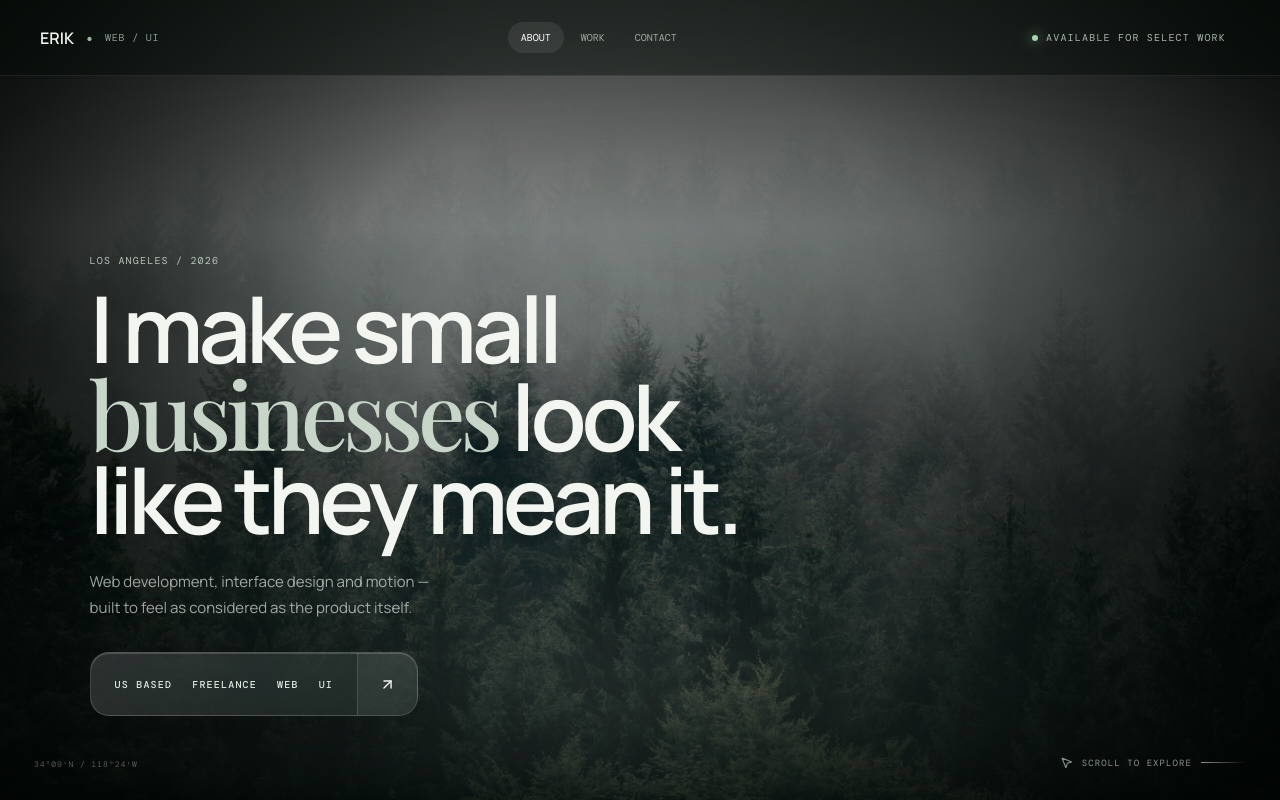
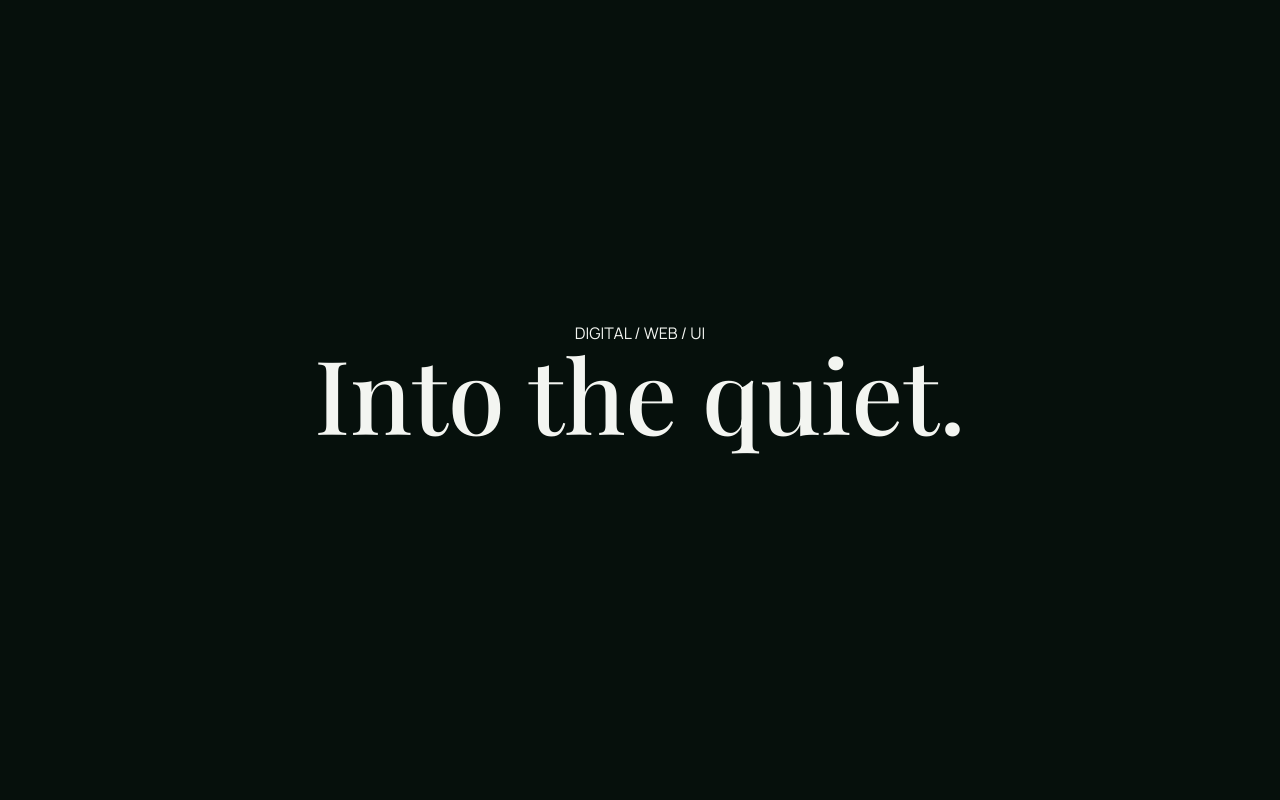
Before and after one commit to b-1-o/forest, a React (Vite) app: page / in a window 1280 px wide. Shown: the top 800 px of the page. Built offline with nearby package versions, Linux system fonts and the light colour scheme; a web font is replaced by a local one.

Commit message:
Transform portfolio into immersive forest experience

```diff
--- a/src/App.tsx
+++ b/src/App.tsx
@@ -1,182 +1,175 @@
 import { useEffect, useRef, useState } from 'react'
 import type { CSSProperties } from 'react'
-import { AnimatePresence, motion, useMotionValue, useSpring, useTransform } from 'framer-motion'
-import { ArrowUpRight, Code2, Layers3, Mail, MousePointer2, Sparkles } from 'lucide-react'
+import { motion, useMotionValue, useSpring, useTransform } from 'framer-motion'
+import { ArrowDown, ArrowUpRight, Code2, Layers3, Mail, Sparkles } from 'lucide-react'
 import forestImage from '../assets/main wp.jpg'
 import './styles.css'
 
-const projects = [
-  { n: '01', title: 'Digital interfaces', text: 'Responsive websites with clear hierarchy, precise motion and a visual language built around the brand.', tags: ['React', 'TypeScript', 'UI'] },
-  { n: '02', title: 'Royal Touch', text: 'A dark, premium mobile-wash experience designed around trust, service and fast conversion.', tags: ['Web', 'UX', 'Business'] },
-  { n: '03', title: 'Experiments', text: 'Small products, interaction studies and technical ideas built to understand how digital things actually work.', tags: ['Lab', 'Motion', 'Code'] },
+const navItems = ['about', 'services', 'stack', 'work', 'learning', 'contact'] as const
+
+const services = [
+  ['01', 'Web development', 'Fast, responsive websites built around the way a business actually works.'],
+  ['02', 'UI / UX', 'Clear interfaces, visual hierarchy and interaction details that make products easier to use.'],
+  ['03', 'Motion & interaction', 'Purposeful transitions, scroll effects and micro-interactions without unnecessary weight.'],
+  ['04', 'Business websites', 'Focused landing pages and digital experiences designed to communicate value quickly.'],
 ]
 
-const navItems = ['about', 'work', 'contact'] as const
+const stack = [
+  { group: 'FRONTEND', items: ['React', 'TypeScript', 'JavaScript', 'HTML / CSS', 'Vite'] },
+  { group: 'TOOLS', items: ['Git', 'GitHub', 'Linux', 'Figma'] },
+  { group: 'CURRENTLY LEARNING', items: ['Three.js', 'WebGL', 'ASM', 'Advanced animation'] },
+]
+
+const projects = [
+  { n: '01', title: 'Royal Touch', type: 'Business / Web', text: 'A premium mobile automotive service experience built around trust, clarity and conversion.' },
+  { n: '02', title: 'Digital interfaces', type: 'UI / Development', text: 'Responsive interfaces with strong hierarchy, restrained motion and a visual system built around the product.' },
+  { n: '03', title: 'Experiments', type: 'Lab / Interaction', text: 'Small technical experiments exploring browsers, interfaces, animation, Linux and the way digital systems work.' },
+]
+
+function Reveal({ children, className = '', delay = 0 }: { children: React.ReactNode; className?: string; delay?: number }) {
+  return (
+    <motion.div className={className} initial={{ opacity: 0, y: 55, filter: 'blur(10px)' }} whileInView={{ opacity: 1, y: 0, filter: 'blur(0px)' }} viewport={{ once: true, margin: '-12% 0px' }} transition={{ duration: 0.9, delay, ease: [0.16, 1, 0.3, 1] }}>
+      {children}
+    </motion.div>
+  )
+}
 
 function App() {
   const [intro, setIntro] = useState(true)
-  const [entered, setEntered] = useState(false)
   const [active, setActive] = useState('home')
   const [mouse, setMouse] = useState({ x: 50, y: 50 })
-  const [heroReady, setHeroReady] = useState(false)
-  const heroRef = useRef<HTMLElement>(null)
+  const [scrollY, setScrollY] = useState(0)
+  const scrollRef = useRef(0)
   const mx = useMotionValue(0)
   const my = useMotionValue(0)
-  const sx = useSpring(mx, { stiffness: 65, damping: 24, mass: 0.8 })
-  const sy = useSpring(my, { stiffness: 65, damping: 24, mass: 0.8 })
-  const forestX = useTransform(sx, [-0.5, 0.5], [-16, 16])
-  const forestY = useTransform(sy, [-0.5, 0.5], [-9, 9])
+  const sx = useSpring(mx, { stiffness: 55, damping: 25, mass: 0.9 })
+  const sy = useSpring(my, { stiffness: 55, damping: 25, mass: 0.9 })
+  const forestX = useTransform(sx, [-0.5, 0.5], [-18, 18])
+  const forestY = useTransform(sy, [-0.5, 0.5], [-10, 10])
+  const forestScroll = useTransform(() => -Math.min(scrollRef.current * 0.12, 850))
+  const midScroll = useTransform(() => -Math.min(scrollRef.current * 0.24, 1550))
+  const fogScroll = useTransform(() => -Math.min(scrollRef.current * 0.42, 2600))
 
   useEffect(() => {
+    const timer = window.setTimeout(() => setIntro(false), 2700)
+    return () => window.clearTimeout(timer)
+  }, [])
+
+  useEffect(() => {
+    let raf = 0
     const move = (event: MouseEvent) => {
-      const x = event.clientX / window.innerWidth - 0.5
-      const y = event.clientY / window.innerHeight - 0.5
-      mx.set(x)
-      my.set(y)
+      mx.set(event.clientX / window.innerWidth - 0.5)
+      my.set(event.clientY / window.innerHeight - 0.5)
       setMouse({ x: event.clientX, y: event.clientY })
     }
-
-    const updateActive = () => {
+    const scroll = () => {
+      scrollRef.current = window.scrollY
+      if (!raf) raf = requestAnimationFrame(() => { setScrollY(scrollRef.current); raf = 0 })
       const sections = ['home', ...navItems]
       const current = sections.find((id) => {
         const element = document.getElementById(id)
         if (!element) return false
         const rect = element.getBoundingClientRect()
-        return rect.top <= window.innerHeight * 0.35 && rect.bottom >= window.innerHeight * 0.35
+        return rect.top <= window.innerHeight * 0.32 && rect.bottom >= window.innerHeight * 0.32
       })
       if (current) setActive(current)
     }
-
     window.addEventListener('mousemove', move, { passive: true })
-    window.addEventListener('scroll', updateActive, { passive: true })
-    updateActive()
-    return () => {
-      window.removeEventListener('mousemove', move)
-      window.removeEventListener('scroll', updateActive)
-    }
+    window.addEventListener('scroll', scroll, { passive: true })
+    return () => { window.removeEventListener('mousemove', move); window.removeEventListener('scroll', scroll); cancelAnimationFrame(raf) }
   }, [mx, my])
-
-  useEffect(() => {
-    const introTimer = window.setTimeout(() => setIntro(false), 3100)
-    const readyTimer = window.setTimeout(() => setHeroReady(true), 4050)
-    return () => {
-      window.clearTimeout(introTimer)
-      window.clearTimeout(readyTimer)
-    }
-  }, [])
 
   const goTo = (id: string) => {
     setActive(id)
     document.getElementById(id)?.scrollIntoView({ behavior: 'smooth', block: 'start' })
   }
 
-  const enter = () => {
-    setEntered(true)
-    window.setTimeout(() => goTo('about'), 750)
-  }
-
   return (
     <div className="site" style={{ '--mouse-x': `${mouse.x}px`, '--mouse-y': `${mouse.y}px` } as CSSProperties}>
-      <div className="aurora" aria-hidden="true" />
+      <a className="skip" href="#about">Skip to content</a>
+      <div className="intro" data-hidden={!intro} aria-hidden={!intro}>
+        <motion.div initial={{ opacity: 0 }} animate={{ opacity: 1 }} transition={{ duration: 0.5 }} className="intro-inner">
+          <span className="intro-overline">DIGITAL / WEB / UI</span>
+          <h1>Into the quiet.</h1>
+          <div className="intro-progress"><motion.i initial={{ scaleX: 0 }} animate={{ scaleX: 1 }} transition={{ duration: 2.2, ease: [0.16, 1, 0.3, 1] }} /></div>
+        </motion.div>
+      </div>
 
-      <AnimatePresence>
-        {intro && (
-          <motion.div className="intro" initial={{ opacity: 1 }} exit={{ opacity: 0, scale: 1.025, filter: 'blur(8px)' }} transition={{ duration: 0.9, ease: [0.22, 1, 0.36, 1] }}>
-            <div className="intro-mark" aria-hidden="true"><span /></div>
-            <motion.p initial={{ opacity: 0, y: 10 }} animate={{ opacity: 1, y: 0 }} transition={{ delay: 0.25, duration: 0.7 }}>
-              ERIK / DIGITAL DESIGN &amp; DEVELOPMENT
-            </motion.p>
-            <motion.h1 initial={{ opacity: 0, y: 22, filter: 'blur(16px)' }} animate={{ opacity: 1, y: 0, filter: 'blur(0)' }} transition={{ delay: 0.45, duration: 1.05, ease: [0.16, 1, 0.3, 1] }}>
-              Into the quiet.
-            </motion.h1>
-            <div className="loader" aria-hidden="true"><motion.span initial={{ scaleX: 0 }} animate={{ scaleX: 1 }} transition={{ duration: 2.45, ease: [0.16, 1, 0.3, 1] }} /></div>
-          </motion.div>
-        )}
-      </AnimatePresence>
+      <div className="world" aria-hidden="true">
+        <motion.div className="world-image world-back" style={{ x: forestX, y: forestY, translateY: forestScroll }}><img src={forestImage} alt="" /></motion.div>
+        <motion.div className="world-image world-mid" style={{ x: useTransform(sx, [-0.5, 0.5], [-30, 30]), y: midScroll }}><img src={forestImage} alt="" /></motion.div>
+        <div className="world-atmosphere" />
+        <motion.div className="world-fog" style={{ y: fogScroll }} />
+        <div className="world-vignette" />
+        <div className="world-cursor" style={{ left: mouse.x, top: mouse.y }} />
+      </div>
 
-      <header className="nav">
-        <button className="brand" onClick={() => goTo('home')} aria-label="Go to home"><span>ERIK</span><i>•</i><small>WEB / UI</small></button>
+      <header className={`nav ${scrollY > 80 ? 'nav-scrolled' : ''}`}>
+        <button className="brand" onClick={() => goTo('home')} aria-label="Go to top"><span>●</span><small>WEB / UI</small></button>
         <nav aria-label="Primary navigation">
           {navItems.map((item) => <button key={item} className={active === item ? 'active' : ''} onClick={() => goTo(item)}>{item}</button>)}
         </nav>
-        <a className="availability" href="https://www.fiverr.com/s/Q27bB5p" target="_blank" rel="noreferrer"><span /> available for select work <ArrowUpRight size={12} /></a>
+        <a className="nav-cta" href="https://www.fiverr.com/s/Q27bB5p" target="_blank" rel="noreferrer">AVAILABLE <ArrowUpRight size={13} /></a>
       </header>
 
       <main>
-        <section id="home" ref={heroRef} className="hero">
-          <motion.div className="forest" style={{ x: forestX, y: forestY }} initial={{ scale: 1.13 }} animate={{ scale: 1 }} transition={{ duration: 4.25, ease: [0.2, 0.8, 0.2, 1] }}>
-            <img src={forestImage} alt="Misty forest" fetchPriority="high" decoding="async" />
-          </motion.div>
-          <div className="depth depth-vignette" aria-hidden="true" />
-          <div className="depth depth-light" aria-hidden="true" />
-          <div className="mist mist-a" aria-hidden="true" />
-          <div className="mist mist-b" aria-hidden="true" />
-          <div className="hero-vignette" aria-hidden="true" />
-
-          <div className="hero-content">
-            <motion.div className="eyebrow" initial={{ opacity: 0, y: 18 }} animate={{ opacity: 1, y: 0 }} transition={{ delay: 3.25, duration: 0.8 }}>LOS ANGELES / 2026</motion.div>
-            <motion.h2 initial={{ opacity: 0, y: 48, filter: 'blur(13px)' }} animate={{ opacity: 1, y: 0, filter: 'blur(0)' }} transition={{ delay: 3.4, duration: 1.05, ease: [0.16, 1, 0.3, 1] }}>
-              I make small<br /><em>businesses</em> look<br />like they mean it.
-            </motion.h2>
-            <motion.p className="hero-sub" initial={{ opacity: 0, y: 14 }} animate={{ opacity: 1, y: 0 }} transition={{ delay: 3.9, duration: 0.8 }}>
-              Web development, interface design and motion —<br />built to feel as considered as the product itself.
-            </motion.p>
-
-            <AnimatePresence>
-              {!entered && !intro && heroReady && (
-                <motion.button className="fog-cta" onClick={enter} initial={{ opacity: 0, y: 52, scale: 0.94, filter: 'blur(18px)' }} animate={{ opacity: 1, y: 0, scale: 1, filter: 'blur(0)' }} exit={{ opacity: 0, y: -20, scale: 0.96, filter: 'blur(14px)' }} transition={{ duration: 1.15, ease: [0.16, 1, 0.3, 1] }} whileHover={{ y: -4 }} whileTap={{ scale: 0.985 }}>
-                  <span className="cta-grid"><b>US BASED</b><b>FREELANCE</b><b>WEB</b><b>UI</b></span><span className="cta-arrow"><ArrowUpRight size={17} /></span>
-                </motion.button>
-              )}
-            </AnimatePresence>
+        <section id="home" className="hero">
+          <div className="hero-spacer" />
+          <div className="hero-copy">
+            <motion.p className="eyebrow" initial={{ opacity: 0, y: 25 }} animate={{ opacity: intro ? 0 : 1, y: intro ? 25 : 0 }} transition={{ delay: 0.2, duration: 0.8 }}>WEB DEVELOPER / UI / DIGITAL</motion.p>
+            <motion.h2 initial={{ opacity: 0, y: 70, filter: 'blur(18px)' }} animate={{ opacity: intro ? 0 : 1, y: intro ? 70 : 0, filter: intro ? 'blur(18px)' : 'blur(0px)' }} transition={{ delay: 0.38, duration: 1.1, ease: [0.16, 1, 0.3, 1] }}>I make small<br /><em>businesses</em> look<br />like they mean it.</motion.h2>
+            <motion.p className="hero-description" initial={{ opacity: 0, y: 20 }} animate={{ opacity: intro ? 0 : 1, y: intro ? 20 : 0 }} transition={{ delay: 0.72, duration: 0.8 }}>Clean interfaces. Responsive websites. Thoughtful motion.<br />Built to be useful, fast and unmistakably yours.</motion.p>
+            <motion.button className="enter-scroll" initial={{ opacity: 0 }} animate={{ opacity: intro ? 0 : 1 }} transition={{ delay: 1.05, duration: 0.8 }} onClick={() => goTo('about')}><span>ENTER THE WORK</span><ArrowDown size={15} /></motion.button>
           </div>
-
-          <div className="scroll-hint" aria-hidden="true"><MousePointer2 size={13} /><span>SCROLL TO EXPLORE</span><div /></div>
-          <div className="hero-coordinate" aria-hidden="true">34°09′N / 118°24′W</div>
+          <div className="hero-meta"><span>SCROLL</span><i /><span>THE WORLD MOVES SLOWLY</span></div>
         </section>
 
-        <section id="about" className="section about">
-          <div className="section-index">01 / ABOUT</div>
-          <div className="about-grid">
-            <div><p className="kicker">A quiet approach to loud ideas.</p><h3>Good digital work should<br /><span>feel inevitable.</span></h3></div>
-            <motion.div className="glass-copy" initial={{ opacity: 0, y: 35 }} whileInView={{ opacity: 1, y: 0 }} viewport={{ once: true, margin: '-100px' }} transition={{ duration: 0.8, ease: [0.16, 1, 0.3, 1] }}>
-              <p>Hi, I’m Erik. I’m a web developer based in the United States. I focus on clean interfaces, responsive layouts and sites that are easy to understand, fast to use, and ready to help a business grow.</p>
-              <p>I like taking things apart, understanding how they work, then rebuilding the idea with better motion, structure and character.</p>
-              <div className="mini-meta"><span><Layers3 size={15} /> systems</span><span><Code2 size={15} /> development</span><span><Sparkles size={15} /> motion</span></div>
-            </motion.div>
+        <section id="about" className="immersive-section about-section">
+          <div className="section-number">01 / ABOUT</div>
+          <Reveal className="glass-panel about-panel">
+            <div className="panel-label">A QUIET APPROACH TO LOUD IDEAS</div>
+            <div className="about-layout"><h3>Good digital work should <em>feel inevitable.</em></h3><div className="about-text"><p>I'm a web developer focused on clean interfaces, responsive layouts and websites that are easy to understand, fast to use and ready to help a business grow.</p><p>I like taking things apart, understanding how they work, then rebuilding the idea with better structure, motion and character.</p></div></div>
+            <div className="panel-footer"><span>01 — 04</span><span>INTERFACE / SYSTEM / MOTION</span></div>
+          </Reveal>
+        </section>
+
+        <section id="services" className="immersive-section services-section">
+          <div className="section-number">02 / SERVICES</div>
+          <Reveal><div className="section-intro"><span>WHAT I BUILD</span><h3>Useful things, <em>beautifully built.</em></h3></div></Reveal>
+          <div className="service-list">
+            {services.map(([number, title, text], index) => <Reveal key={number} delay={index * 0.06} className="glass-panel service-row"><span className="service-number">{number}</span><div><h4>{title}</h4><p>{text}</p></div><ArrowUpRight className="service-arrow" size={22} /></Reveal>)}
           </div>
         </section>
 
-        <section id="work" className="section work">
-          <div className="section-index">02 / SELECTED WORK</div>
-          <div className="work-head"><h3>Built with intent.<br /><span>Not decoration.</span></h3><p>Projects sit at the intersection of business, interface and atmosphere.</p></div>
-          <div className="projects">
-            {projects.map((project, index) => (
-              <motion.article className="project" key={project.n} initial={{ opacity: 0, y: 42 }} whileInView={{ opacity: 1, y: 0 }} viewport={{ once: true, margin: '-90px' }} transition={{ delay: index * 0.09, duration: 0.72, ease: [0.16, 1, 0.3, 1] }}>
-                <div className="project-top"><span>{project.n}</span><ArrowUpRight size={19} /></div>
-                <h4>{project.title}</h4><p>{project.text}</p>
-                <div className="tags">{project.tags.map((tag) => <span key={tag}>{tag}</span>)}</div>
-              </motion.article>
-            ))}
-          </div>
+        <section id="stack" className="immersive-section stack-section">
+          <div className="section-number">03 / STACK</div>
+          <Reveal className="glass-panel stack-panel">
+            <div className="stack-heading"><span>THE TOOLS BEHIND THE WORK</span><h3>Built with <em>code.</em></h3></div>
+            <div className="stack-grid">{stack.map((column) => <div className="stack-column" key={column.group}><small>{column.group}</small>{column.items.map((item) => <div className="tech" key={item}><span>{item}</span><i /></div>)}</div>)}</div>
+            <div className="stack-status"><span><i /> ACTIVE</span><b>BUILD / LEARN / REPEAT</b></div>
+          </Reveal>
         </section>
 
-        <section className="manifesto">
-          <div className="manifesto-orb" aria-hidden="true" />
-          <motion.div className="manifesto-glass" initial={{ opacity: 0, y: 35, scale: 0.98 }} whileInView={{ opacity: 1, y: 0, scale: 1 }} viewport={{ once: true, margin: '-120px' }} transition={{ duration: 0.9, ease: [0.16, 1, 0.3, 1] }}>
-            <span>THE PRINCIPLE</span><h3>Less noise.<br /><i>More signal.</i></h3><p>Every transition should have a reason. Every pixel should earn its place.</p>
-          </motion.div>
+        <section id="work" className="immersive-section work-section">
+          <div className="section-number">04 / SELECTED WORK</div>
+          <Reveal><div className="section-intro"><span>PROJECTS</span><h3>Ideas turned into <em>interfaces.</em></h3></div></Reveal>
+          <div className="project-list">{projects.map((project, index) => <Reveal key={project.n} delay={index * 0.08} className="glass-panel project-row"><div className="project-index">{project.n}</div><div className="project-main"><small>{project.type}</small><h4>{project.title}</h4><p>{project.text}</p></div><ArrowUpRight className="project-arrow" size={24} /></Reveal>)}</div>
         </section>
 
-        <section id="contact" className="section contact">
-          <div className="section-index">03 / CONTACT</div>
-          <div className="contact-wrap"><div><p className="kicker">Have something worth building?</p><h3>Let’s make it<br /><span>feel real.</span></h3></div>
-            <a className="contact-card" href="https://www.fiverr.com/s/Q27bB5p" target="_blank" rel="noreferrer"><span><Mail size={19} /> Start a project</span><ArrowUpRight /></a>
-          </div>
+        <section id="learning" className="immersive-section learning-section">
+          <div className="section-number">05 / LEARNING</div>
+          <Reveal className="learning-grid"><div className="glass-panel learning-copy"><span>CURRENTLY EXPLORING</span><h3>Still learning.<br /><em>Always building.</em></h3><p>Curiosity is part of the work. I'm exploring lower-level systems, graphics and advanced frontend techniques to understand more of what happens underneath the interface.</p></div><div className="glass-panel learning-list">{['Three.js / WebGL', 'Assembly / Linux', 'Advanced animation', 'Systems & browsers'].map((item, i) => <div key={item}><span>0{i + 1}</span><b>{item}</b><i /></div>)}</div></Reveal>
+        </section>
+
+        <section className="immersive-section principle-section"><Reveal className="principle"><span>THE PRINCIPLE</span><h3>Less noise.<br /><em>More signal.</em></h3><p>Every transition has a reason. Every pixel earns its place.</p></Reveal></section>
+
+        <section id="contact" className="immersive-section contact-section">
+          <div className="section-number">06 / CONTACT</div>
+          <Reveal className="glass-panel contact-panel"><span>HAVE SOMETHING WORTH BUILDING?</span><h3>Let's make it <em>feel real.</em></h3><a href="https://www.fiverr.com/s/Q27bB5p" target="_blank" rel="noreferrer">START A PROJECT <ArrowUpRight size={18} /></a></Reveal>
         </section>
       </main>
 
-      <footer><span>© 2026 ERIK</span><span>BUILT IN THE QUIET</span><a href="https://www.fiverr.com/s/Q27bB5p" target="_blank" rel="noreferrer">FIVERR <ArrowUpRight size={13} /></a></footer>
+      <footer><span>WEB / UI / DEVELOPMENT</span><span>BUILT IN THE QUIET</span><a href="https://www.fiverr.com/s/Q27bB5p" target="_blank" rel="noreferrer">FIVERR <ArrowUpRight size={13} /></a></footer>
     </div>
   )
 }
```
